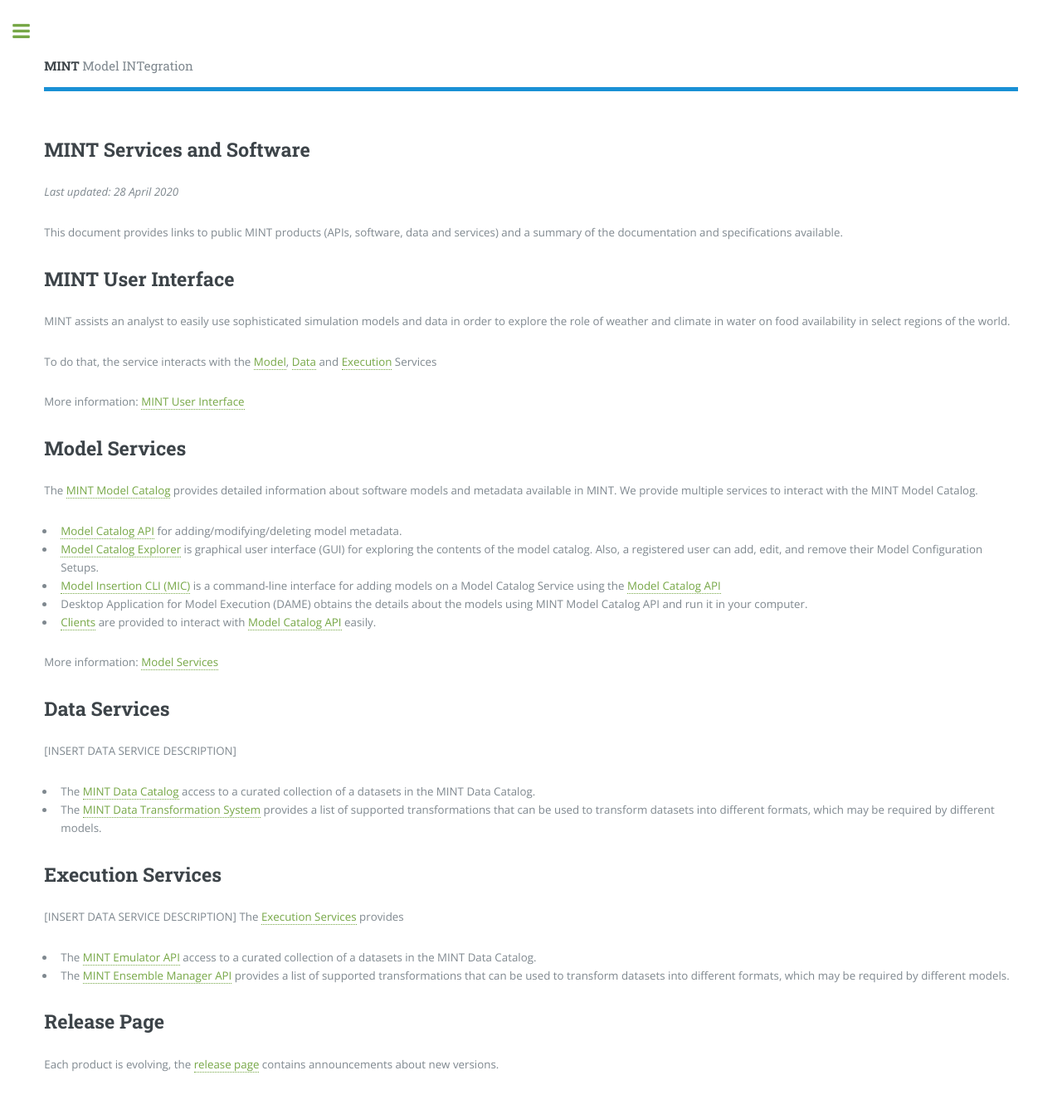
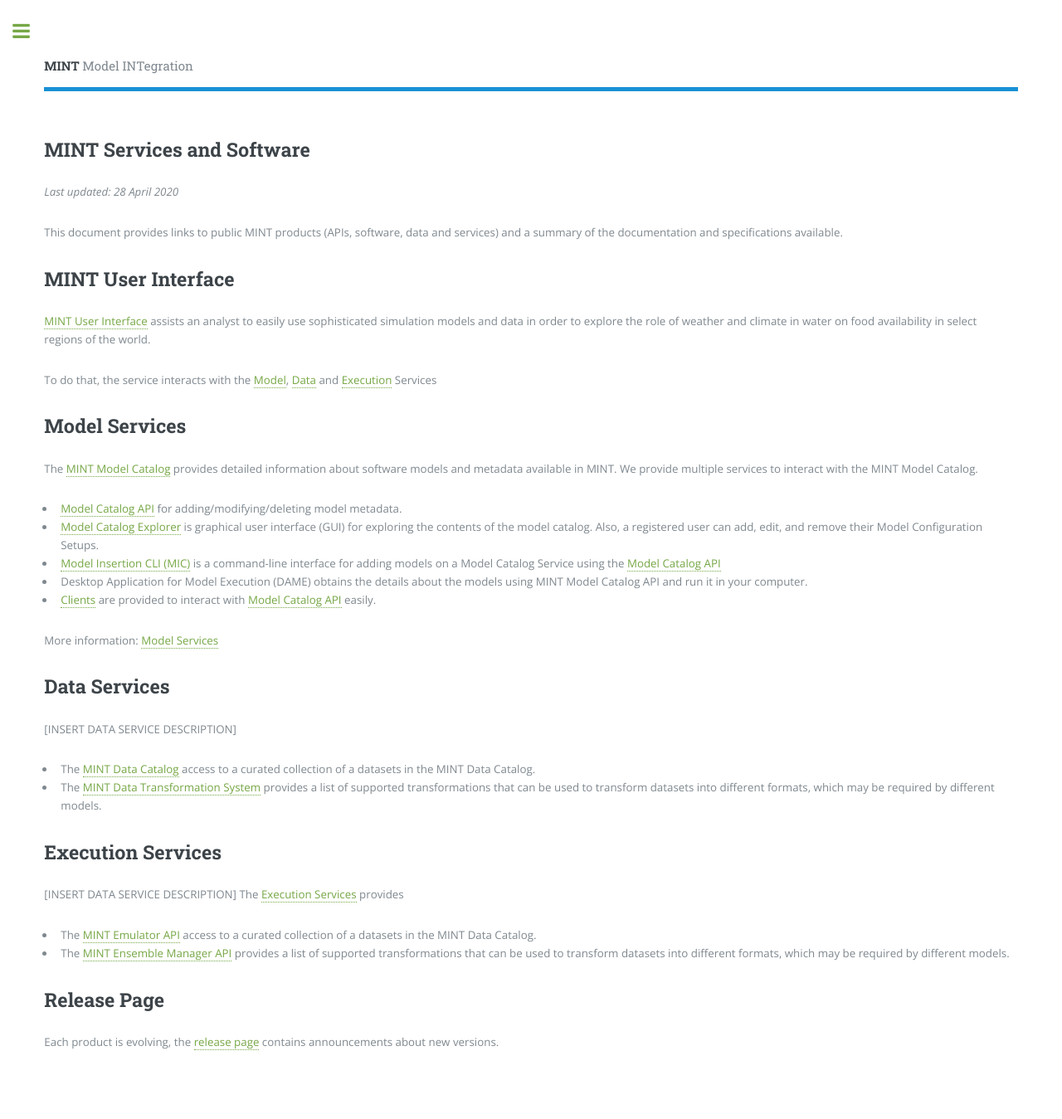
Before and after one commit to KnowledgeCaptureAndDiscovery/MINT, a Jekyll site: the page built from products.md, in a window 1280 px wide. Shown: the whole page at 83% size. Built offline with Jekyll 4.4.1, drawn with Linux system fonts in a browser that asks for light colours; after the commit the page ends 1322 px from its top, so only the background shows below that.

Commit message:
fix: MINT User Interface

```diff
--- a/products.md
+++ b/products.md
@@ -10,11 +10,9 @@ This document provides links to public MINT products (APIs, software, data and s
 
 ## MINT User Interface
 
-MINT assists an analyst to easily use sophisticated simulation models and data in order to explore the role of weather and climate in water on food availability in select regions of the world.
+[MINT User Interface]({{ '/products/mint' | absolute_url }}) assists an analyst to easily use sophisticated simulation models and data in order to explore the role of weather and climate in water on food availability in select regions of the world.
 
 To do that, the service interacts with the [Model](#model-services), [Data](#data-services) and [Execution](#execution-services) Services
-
-More information: [MINT User Interface]({{ '/services/mintui.html' | absolute_url }})
 
 
 ## Model Services
```
Also changed, not shown: _services/mintui.md (+8 -2 lines).
